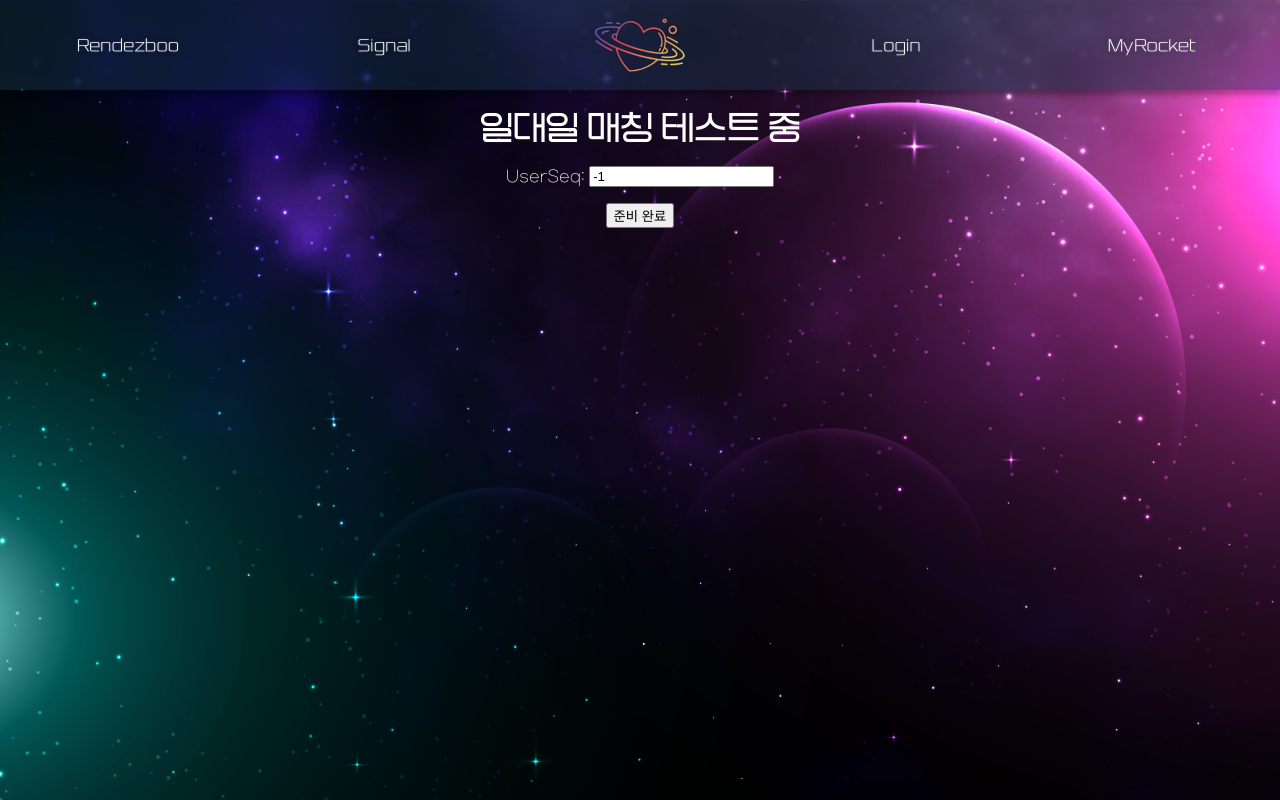
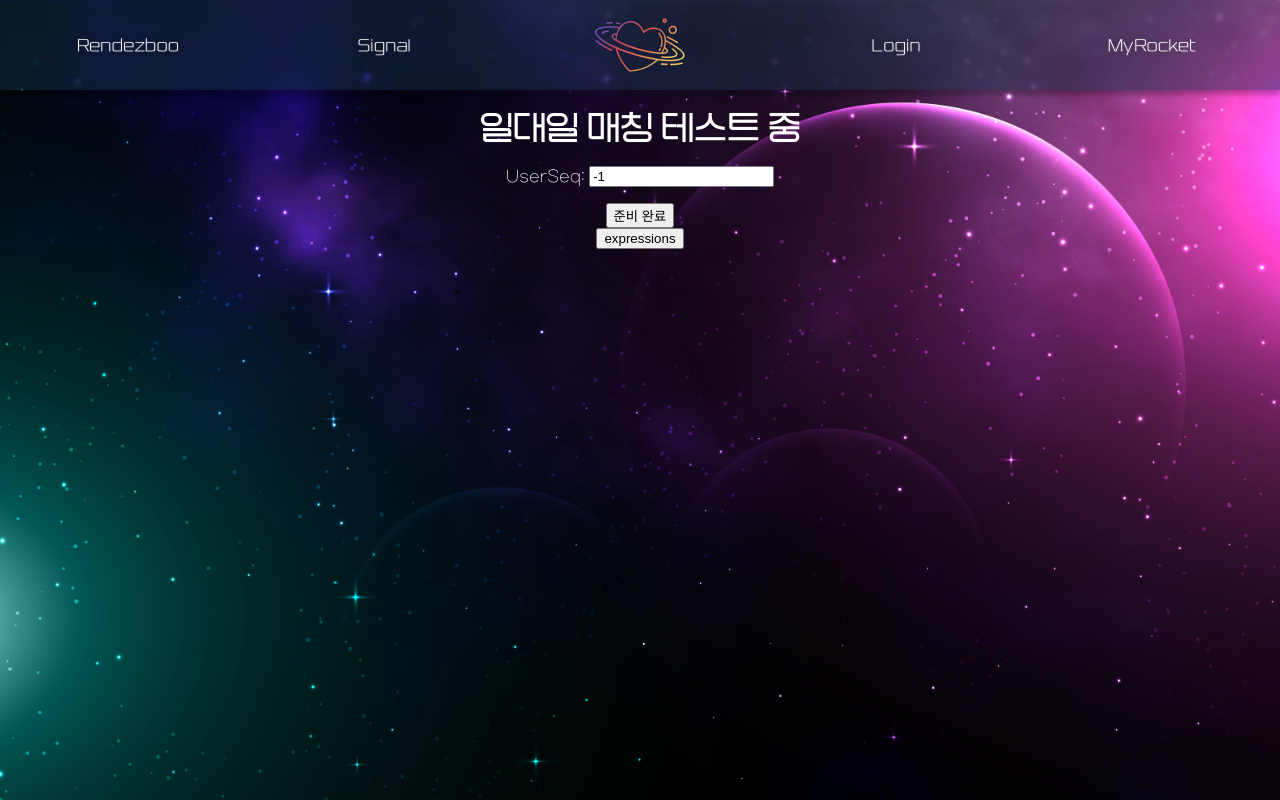
Before and after one commit to Hoony-JSG/RendezBoo, a React (Create React App) app in the folder A107-front/a107-app/: page /docking1 in a window 1280 px wide. Built offline with nearby package versions, Linux system fonts and the light colour scheme.

Commit message:
feat: Add faceapi

```diff
--- a/A107-front/a107-app/package.json
+++ b/A107-front/a107-app/package.json
@@ -13,6 +13,7 @@
     "@testing-library/user-event": "^12.0.0",
     "apexcharts": "^3.37.0",
     "axios": "^0.21.1",
+    "face-api.js": "^0.22.2",
     "moment": "^2.29.4",
     "openvidu-browser": "^2.25.0",
     "package": "^1.0.1",
--- a/A107-front/a107-app/src/pages/Docking1.js
+++ b/A107-front/a107-app/src/pages/Docking1.js
@@ -3,6 +3,7 @@ import { OpenVidu } from 'openvidu-browser'
 import axios from 'axios'
 import React, { useCallback, useEffect, useMemo, useState } from 'react'
 import { FilteredVideo } from '../components/FilteredVideo'
+import * as faceapi from 'face-api.js'
 
 const APPLICATION_SERVER_URL =
   process.env.NODE_ENV === 'production' ? '' : 'https://i8a107.p.ssafy.io/'
@@ -125,6 +126,27 @@ const Docking1 = (props) => {
     [publisher]
   )
 
+  async function useFaceAPI() {
+    const videoEl = document.querySelector('#hidden-cam')
+    const stream = await navigator.mediaDevices.getUserMedia({ video: true })
+    videoEl.srcObject = stream
+    await faceapi.nets.tinyFaceDetector.load()
+    await faceapi.loadFaceExpressionModel('/')
+    await onplay(videoEl)
+  }
+
+  async function onPlay(videoRef) {
+    const videoEl = videoRef
+
+    if (videoEl.paused || videoEl.ended) return setTimeout(() => onPlay())
+
+    const result = await faceapi.detectSingleFace(videoEl).withFaceExpressions()
+
+    console.log(result)
+
+    setTimeout(() => onPlay(videoRef))
+  }
+
   // userSeq 기반으로 오픈비두 토큰 가져옴
   async function getDocking1Token(userSeq) {
     const response = await axios.post(
@@ -214,6 +236,10 @@ const Docking1 = (props) => {
           </div>
         </div>
       ) : null}
+      <div style={{ display: 'none' }}>
+        <video id="hidden-cam" />
+      </div>
+      <button onClick={useFaceAPI}>expressions</button>
     </div>
   )
 }
```
